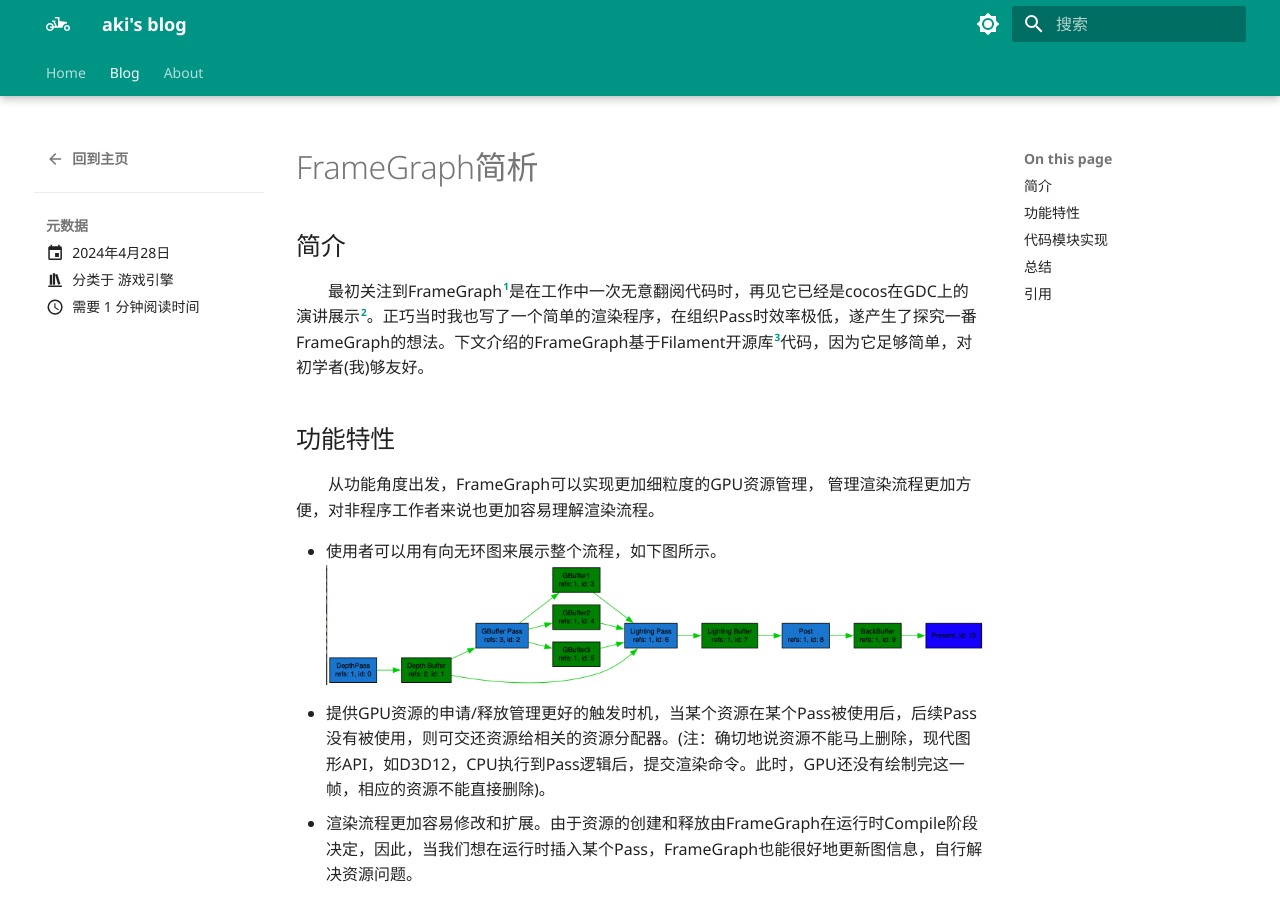
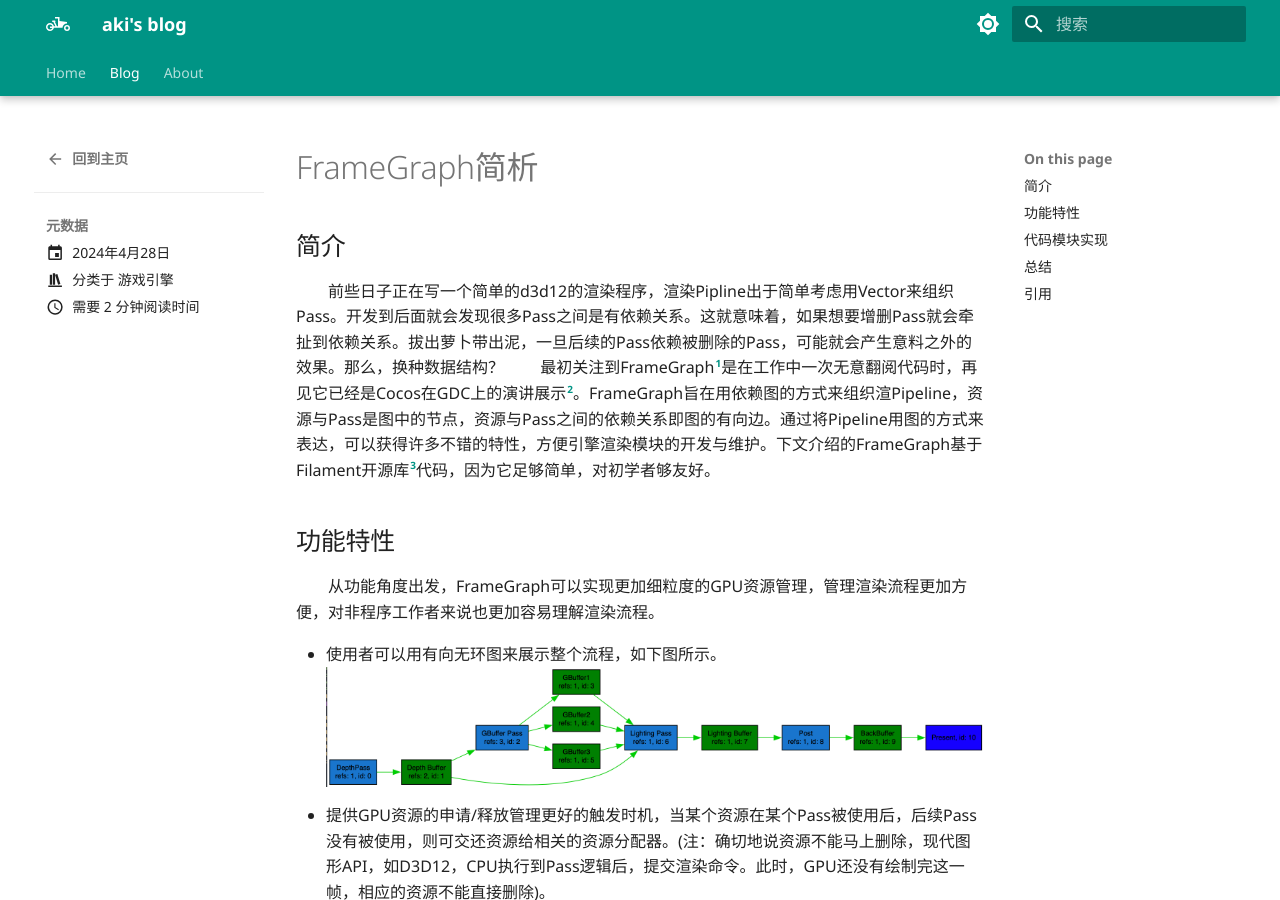
Before and after one commit to AkiyamaZw/neta_note, an MkDocs documentation site: the page built from docs/blog/posts/framegraph.md, in a window 1280 px wide and 900 px high. Built offline with MkDocs 1.6.1 and Material for MkDocs 9.7.7, drawn with Linux system fonts in a browser that asks for light colours; nearby versions of some CDN libraries; library files that are not in the unit come from our copies.

Commit message:
modify abstact

```diff
--- a/docs/blog/posts/framegraph.md
+++ b/docs/blog/posts/framegraph.md
@@ -7,13 +7,14 @@ tags: note
 
 # FrameGraph简析
 ## 简介
-&emsp;&emsp;最初关注到FrameGraph[^1]是在工作中一次无意翻阅代码时，再见它已经是cocos在GDC上的演讲展示[^2]。正巧当时我也写了一个简单的渲染程序，在组织Pass时效率极低，遂产生了探究一番FrameGraph的想法。下文介绍的FrameGraph基于Filament开源库[^3]代码，因为它足够简单，对初学者(我)够友好。
+&emsp;&emsp;前些日子正在写一个简单的d3d12的渲染程序，渲染Pipline出于简单考虑用Vector来组织Pass。开发到后面就会发现很多Pass之间是有依赖关系。这就意味着，如果想要增删Pass就会牵扯到依赖关系。拔出萝卜带出泥，一旦后续的Pass依赖被删除的Pass，可能就会产生意料之外的效果。那么，换种数据结构？
+&emsp;&emsp;最初关注到FrameGraph[^1]是在工作中一次无意翻阅代码时，再见它已经是Cocos在GDC上的演讲展示[^2]。FrameGraph旨在用依赖图的方式来组织渲Pipeline，资源与Pass是图中的节点，资源与Pass之间的依赖关系即图的有向边。通过将Pipeline用图的方式来表达，可以获得许多不错的特性，方便引擎渲染模块的开发与维护。下文介绍的FrameGraph基于Filament开源库[^3]代码，因为它足够简单，对初学者够友好。
+
 <!-- more -->
 
 ## 功能特性
 
-&emsp;&emsp;从功能角度出发，FrameGraph可以实现更加细粒度的GPU资源管理，
-管理渲染流程更加方便，对非程序工作者来说也更加容易理解渲染流程。
+&emsp;&emsp;从功能角度出发，FrameGraph可以实现更加细粒度的GPU资源管理，管理渲染流程更加方便，对非程序工作者来说也更加容易理解渲染流程。
 
 * 使用者可以用有向无环图来展示整个流程，如下图所示。![](./img/img_fg.png)
 * 提供GPU资源的申请/释放管理更好的触发时机，当某个资源在某个Pass被使用后，后续Pass没有被使用，则可交还资源给相关的资源分配器。(注：确切地说资源不能马上删除，现代图形API，如D3D12，CPU执行到Pass逻辑后，提交渲染命令。此时，GPU还没有绘制完这一帧，相应的资源不能直接删除)。
```
